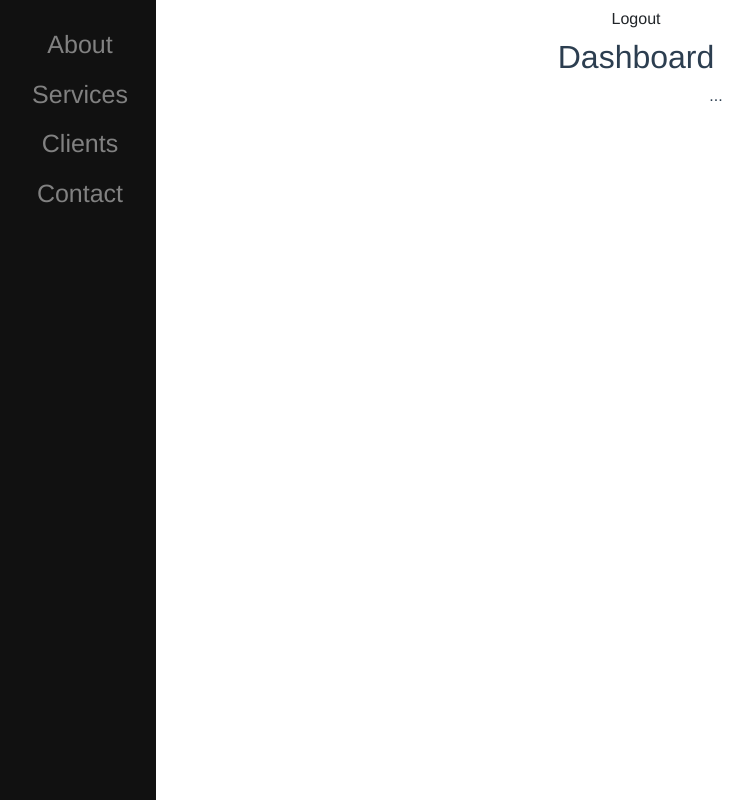
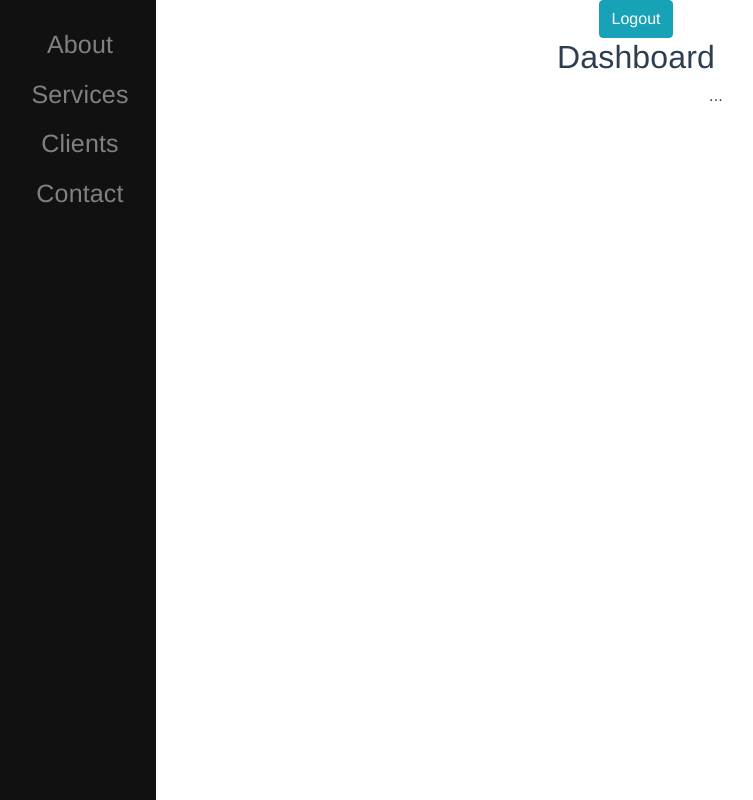
Before and after one commit to Noor-Khan/Authetication-with-Firebase-Signin-Signup-, a Vue app: page / in a window 1280 px wide. Shown: the whole page, without its empty margins (4-757 px from the left). Built offline with nearby package versions, Linux system fonts and the light colour scheme; no server answers; sample sign-in values are in the browser's storage; what vue-toast-notification would draw is missing.

Commit message:
added logout functionality

```diff
--- a/package.json
+++ b/package.json
@@ -15,6 +15,7 @@
     "register-service-worker": "^1.6.2",
     "vue": "^2.6.10",
     "vue-firebase": "^1.0.8",
+    "vue-material": "^1.0.0-beta-11",
     "vue-router": "^3.0.3",
     "vue-toast-notification": "^0.0.3",
     "vuex": "^3.0.1",
--- a/src/App.vue
+++ b/src/App.vue
@@ -1,7 +1,6 @@
 <template>
   <div id="app">
-    <button class="btn btn-default" @click.prevent="logout()">Logout</button>
-    <router-view @isLoggedIn="isLoggedIn" />
+    <router-view @logout="logout()" />
   </div>
 </template>
 <script>
--- a/src/main.js
+++ b/src/main.js
@@ -7,10 +7,13 @@ import './registerServiceWorker'
 import BootstrapVue from 'bootstrap-vue'
 import VueToast from 'vue-toast-notification';
 import './views/firebaseInit'
+import VueMaterial from 'vue-material'
+import 'vue-material/dist/vue-material.min.css'
 import 'vue-toast-notification/dist/index.css';
 import 'bootstrap/dist/css/bootstrap.css'
 import 'bootstrap-vue/dist/bootstrap-vue.css'
 
+Vue.use(VueMaterial)
 Vue.use(VueToast);
 Vue.config.productionTip = false
 Vue.use(BootstrapVue)
--- a/src/views/Dashboard.vue
+++ b/src/views/Dashboard.vue
@@ -1,5 +1,6 @@
 <template>
     <div>
+        <button @click="$emit('logout')" class="btn btn-info">Logout</button>
         <h2> Dashboard </h2>
         <Sidebar />
 
@@ -8,7 +9,7 @@
 <script>
 import Sidebar from '../components/Sidebar'
 export default {
-    props: ['userData'],
+    props: ['isLogin'],
     components: {
         Sidebar
     }
```
Also changed, not shown: 1 other file (tests, documents, lock files or other folders).
